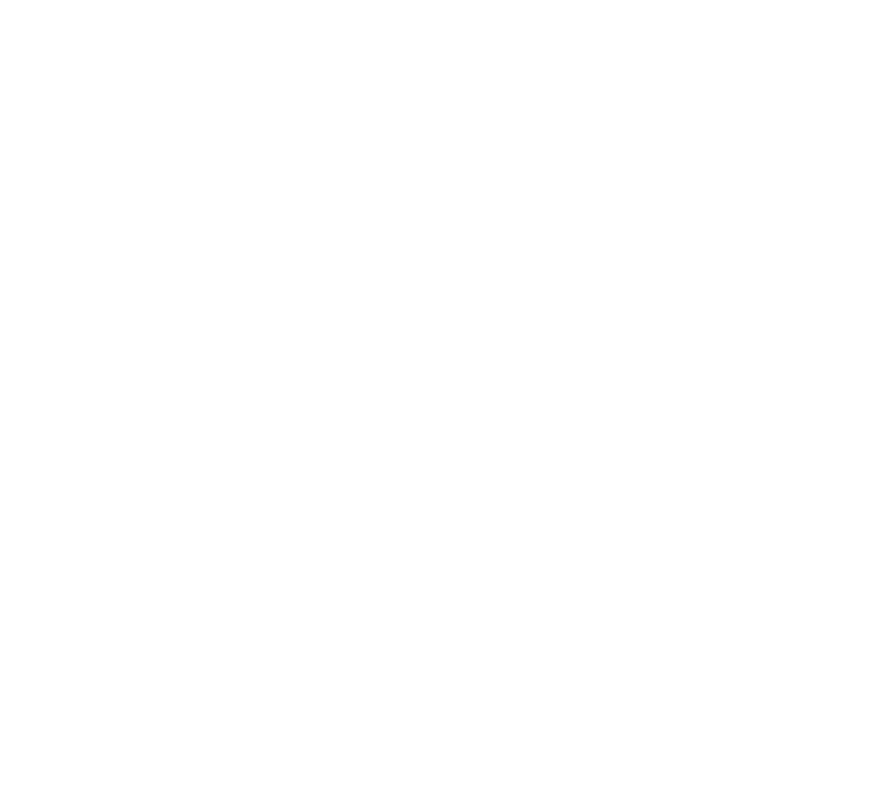
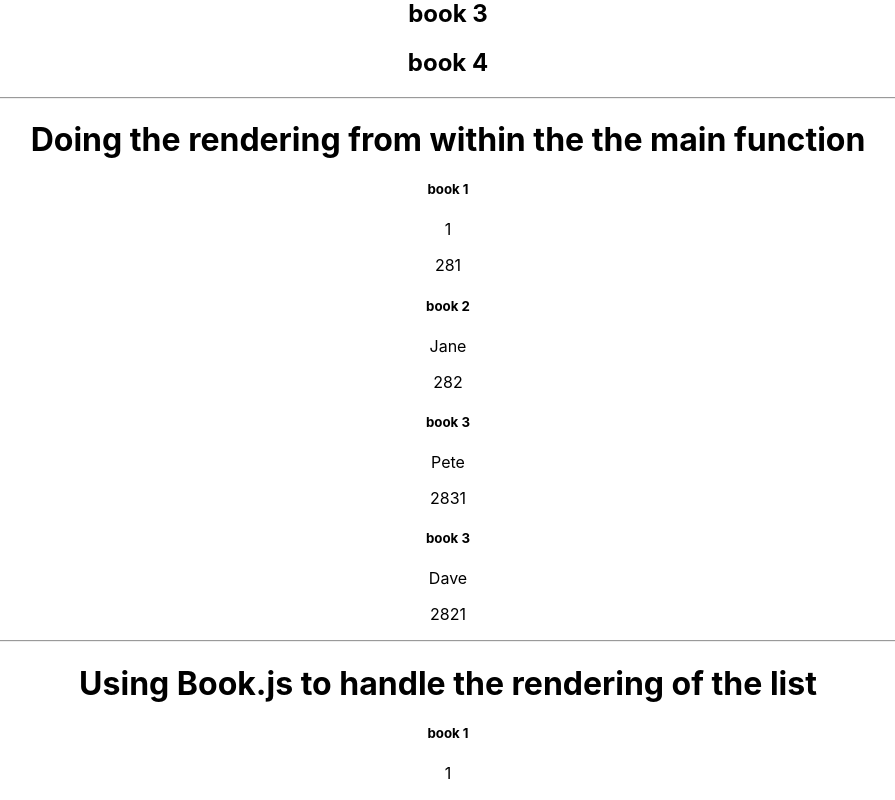
Before and after one commit to andrewcargill/gitpod-react, a React (Create React App) app in the folder my-app/: page / in a window 1280 px wide. Shown: the part 940-1740 px from the top of the page, without its empty margins (192-1087 px from the left). Before the commit the page ends 800 px from the top, so only its background shows below. Built offline with nearby package versions, Linux system fonts and the light colour scheme.

Commit message:
Rendering lists

```diff
--- a/my-app/src/App.js
+++ b/my-app/src/App.js
@@ -9,6 +9,7 @@
 import NestingComponents from './components/NestingComponents';
 import MethodsAsPropsChild from './components/MethodsAsPropsChild';
 import MethodsAsPropsParent from './components/MethodsAsPropParent';
+import RenderingLists from './components/RenderingLists';
 
 function App() {
   return (
@@ -25,7 +26,11 @@
       <br />
       <NestingComponents />
       <br />
+      <h1>This is the one!</h1>
       <MethodsAsPropsParent />
+      <br />
+      <h1>Rendering Lists</h1>
+      <RenderingLists />
     </div>
   );
 }
--- /dev/null
+++ b/my-app/src/components/Book.js
@@ -0,0 +1,16 @@
+import React from 'react'
+
+function Book(props) {
+  const book = props.book
+  return (
+    <div>
+        <div>
+                <h5>{book.title}</h5>
+                <p>{book.author}</p>
+                <p>{book.pages}</p>
+            </div>
+    </div>
+  )
+}
+
+export default Book
--- a/my-app/src/components/MethodsAsPropParent.js
+++ b/my-app/src/components/MethodsAsPropParent.js
@@ -26,6 +26,7 @@
     render() {
         return (
             <div>
+                 <button onClick={()=> this.handleClick()}>Login</button>
                 <MethodsAsPropsChild
                     isLoggedIn={this.state.isLoggedIn}
                     handleSignIn={this.handleSignIn}
--- /dev/null
+++ b/my-app/src/components/RenderingLists.js
@@ -0,0 +1,65 @@
+import React from 'react'
+import Book from './Book'
+
+function RenderingLists() {
+
+    const bookList = [
+        'book 1',
+        'book 2',
+        'book 3',
+        'book 4'
+
+    ]
+
+    const books = [
+        {
+            title: 'book 1',
+            author: '1',
+            pages: 281
+        },
+        {
+            title: 'book 2',
+            author: 'Jane',
+            pages: 282
+        },
+        {
+            title: 'book 3',
+            author: 'Pete',
+            pages: 2831
+        },
+        {
+            title: 'book 3',
+            author: 'Dave',
+            pages: 2821
+        },
+    ]
+  return (
+    <div>
+        {bookList.map( book => {
+            return <h2>{book}</h2>
+    })}
+    <hr />
+    <h1>Doing the rendering from within the the main function</h1>
+    {
+        books.map(book => {
+            return (
+                <div>
+                <h5>{book.title}</h5>
+                <p>{book.author}</p>
+                <p>{book.pages}</p>
+            </div>
+            )
+        })
+    }
+    <hr />
+    <h1>Using Book.js to handle the rendering of the list</h1>
+    {
+        books.map(book => {
+            return <Book book={book} />
+        })
+    }
+    </div>
+  )
+}
+
+export default RenderingLists
```
